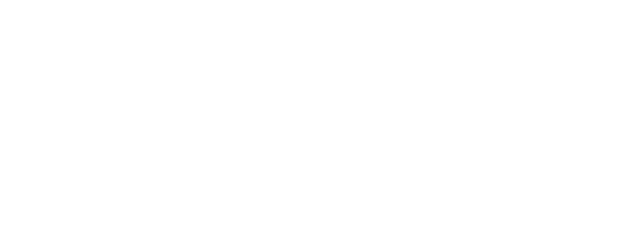
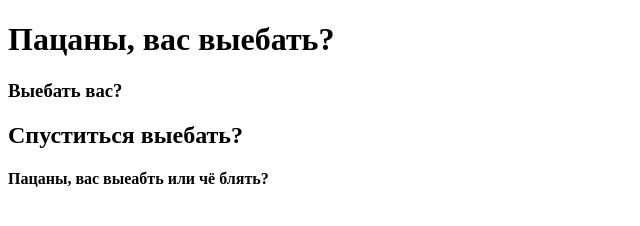
Before and after one commit to RedBullDogE/js_basics, a plain HTML site: page index.html in a window 1280 px wide. Shown: the whole page, without its empty margins (0-640 px from the left). Drawn offline with Linux system fonts and the light colour scheme.

Commit message:
Add new headlines

```diff
--- a/index.html
+++ b/index.html
@@ -8,6 +8,11 @@
     </head>
 
     <body>
+        <h1>Пацаны, вас выебать?</h1>
+        <h3>Выебать вас?</h2>
+        <h2>Спуститься выебать?</h2>
+        <h4>Пацаны, вас выеабть или чё блять?</h4>
+
         <script src="script.js"></script>
     </body>
 
```
